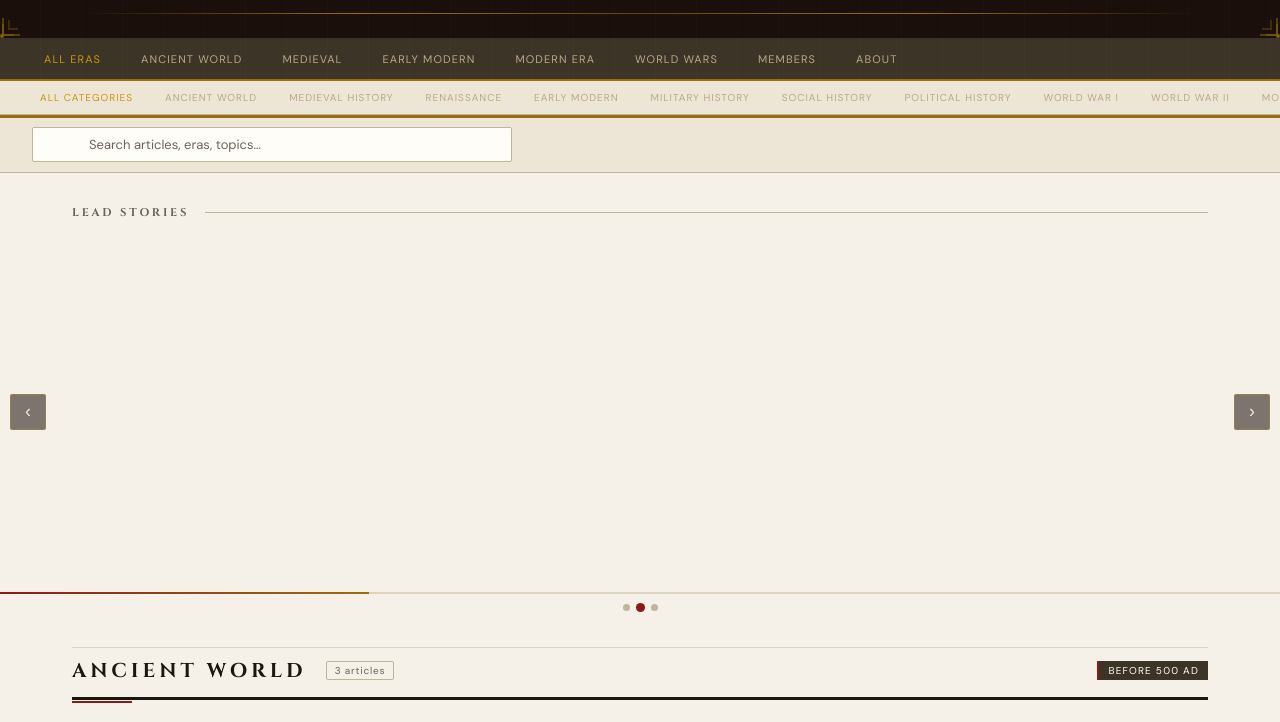
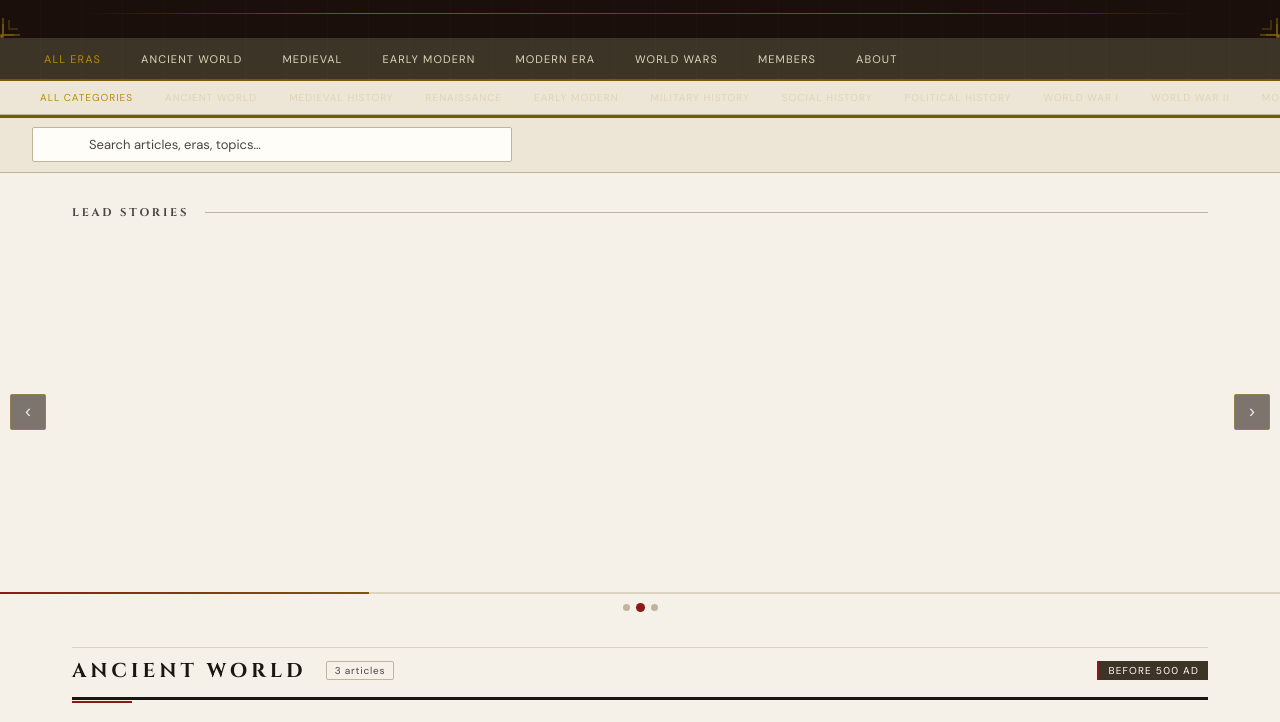
Before and after one commit to Madball888/Chronica, a website: page index.html in a window 1280 px wide. Shown: the part 294-1016 px from the top of the page. Drawn offline with nearby package versions, Linux system fonts and the light colour scheme; no server answers; a web font is replaced by a local one.

Commit message:
Update color variables in style.css

```diff
--- a/style.css
+++ b/style.css
@@ -3,7 +3,7 @@
 :root {
   --ink: #1a1610;
   --ink-muted: #4a4540;
-  --ink-faint: #6b6358;
+  --ink-faint: #4a4540;
   --parchment: #f5f0e8;
   --parchment-warm: #ede6d6;
   --parchment-dark: #d4c9b0;
@@ -11,11 +11,11 @@
   --rule-light: #ddd4c0;
   --accent: #8b1a1a;
   --accent-light: #b52020;
-  --gold: #9a6f0f;
-  --gold-light: #c8960f;
+  --gold: #7a5808;
+  --gold-light: #b88a0a;
   --stone: #3d3428;
   --midnight: #1a0f0a;
-  --stone-text: #b8a886;
+  --stone-text: #e0d4b8;
   --white: #fffdf7;
   --font-title: 'Cinzel', serif;
   --font-display: 'Playfair Display', serif;
@@ -51,7 +51,7 @@ html[data-theme="day"] {
   /* ensure we always get the light defaults even if system is dark */
   --ink: #1a1610;
   --ink-muted: #4a4540;
-  --ink-faint: #6b6358;
+  --ink-faint: #4a4540;
   --parchment: #f5f0e8;
   --parchment-warm: #ede6d6;
   --parchment-dark: #d4c9b0;
@@ -59,11 +59,11 @@ html[data-theme="day"] {
   --rule-light: #ddd4c0;
   --accent: #8b1a1a;
   --accent-light: #b52020;
-  --gold: #9a6f0f;
-  --gold-light: #c8960f;
+  --gold: #7a5808;
+  --gold-light: #b88a0a;
   --stone: #3d3428;
   --midnight: #1a0f0a;
-  --stone-text: #b8a886;
+  --stone-text: #e0d4b8;
   --white: #fffdf7;
 }
 
```
